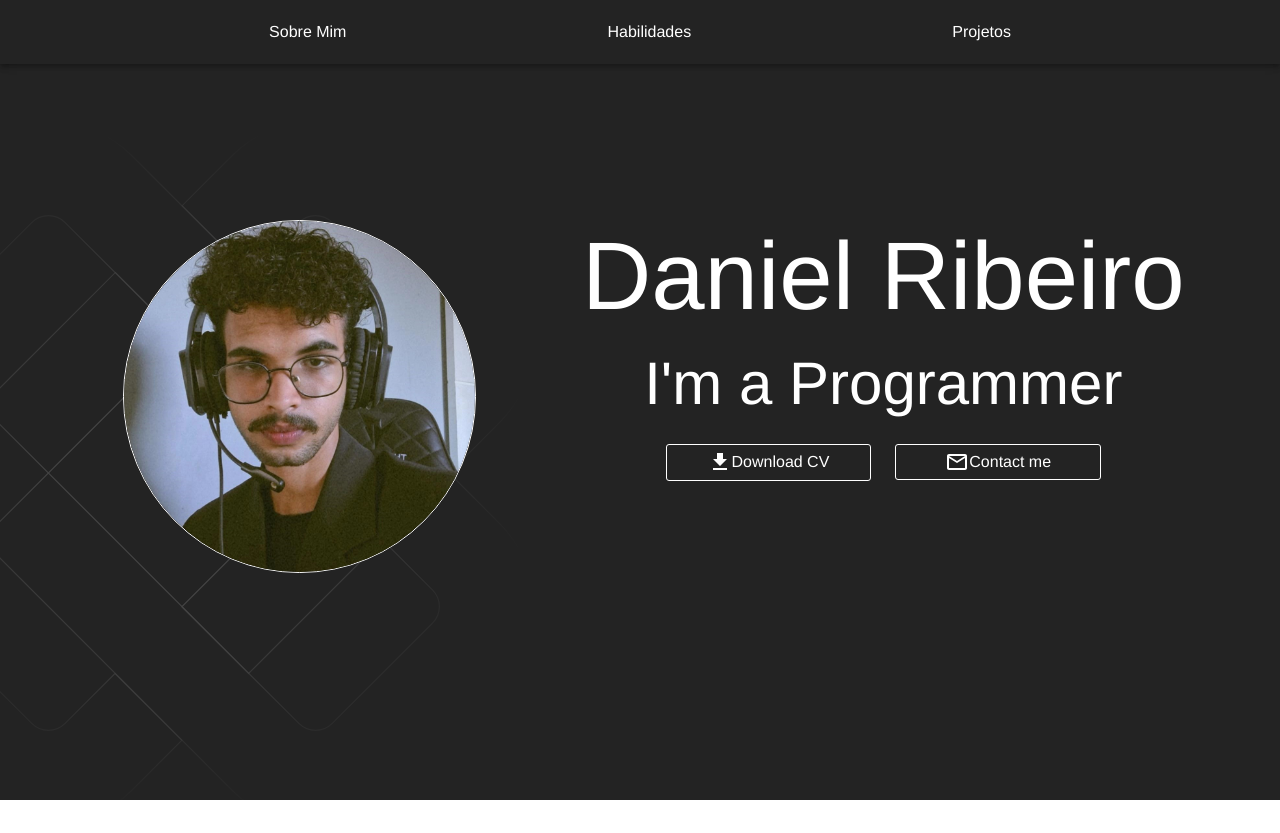
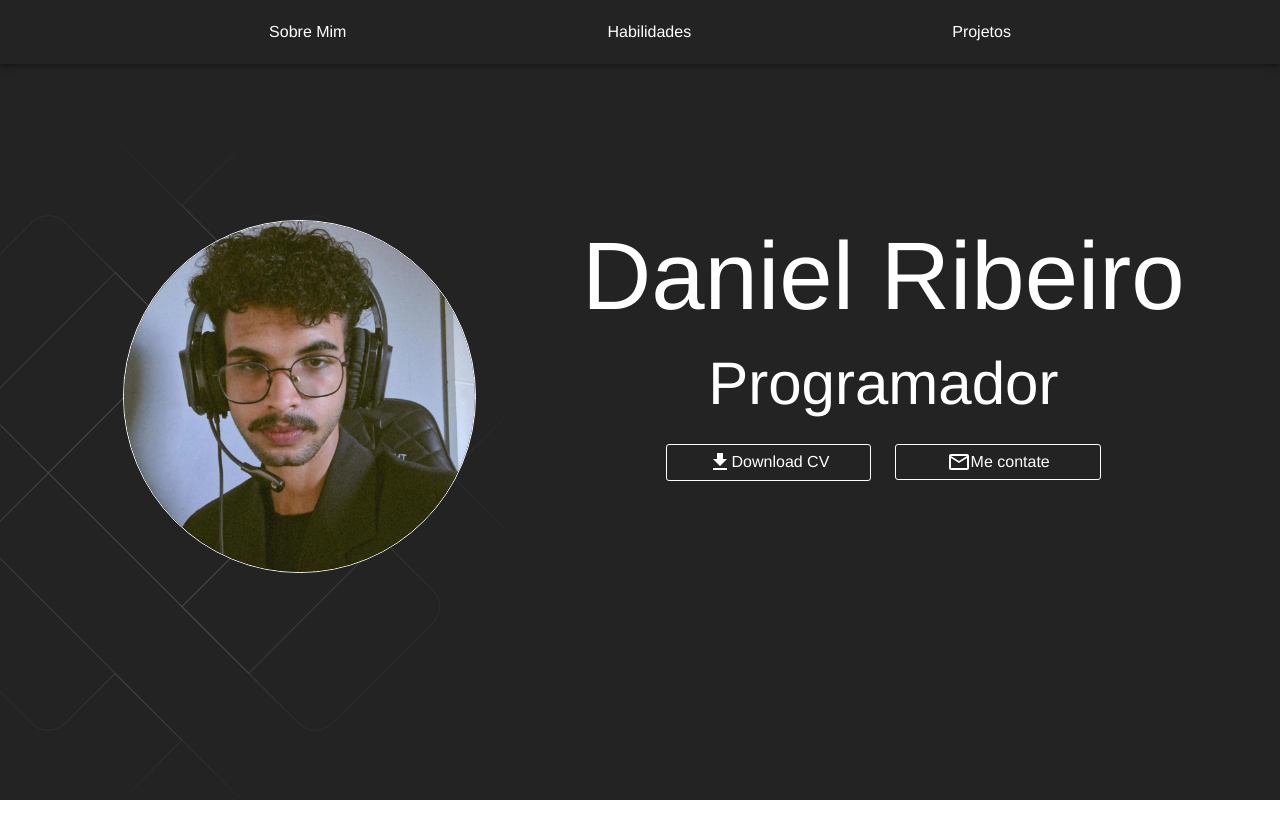
Before and after one commit to DanielRibeiroF/Meu-Portfolio, a React (Vite) app: page / in a window 1280 px wide. Built offline with nearby package versions, Linux system fonts and the light colour scheme.

Commit message:
feat: added events onclick on the StyledButtons

```diff
--- a/src/pages/Home/sections/Hero/Hero.tsx
+++ b/src/pages/Home/sections/Hero/Hero.tsx
@@ -33,6 +33,25 @@ const Hero = () => {
         borderRadius: "50%",
         border:`1px solid ${theme.palette.primary.contrastText}`,
     }))
+    const handleEmailClick = () => {
+        // Substitua com seu endereço de e-mail, assunto e corpo do e-mail
+        const email = 'danielferreirar327@gmail.com';
+        const subject = 'Assunto do E-mail';
+        const body = 'Corpo do e-mail';
+
+        // Codifica os parâmetros para garantir que eles sejam interpretados corretamente
+        const mailtoLink = `mailto:${email}?subject=${encodeURIComponent(subject)}&body=${encodeURIComponent(body)}`;
+
+        window.location.href = mailtoLink;
+      };
+
+      const handleClick = () => {
+        // URL modificada para download direto
+        const drivePdfUrl = 'https://drive.google.com/file/d/1BV1BrArQo5UdbO0XL7FyAWq23zBB_T-9/view?usp=drive_link';
+
+        // Abrir o PDF em uma nova aba para iniciar o download
+        window.open(drivePdfUrl, '_blank');
+      };
 
     return (
         <>
@@ -54,22 +73,23 @@ const Hero = () => {
                         </Grid>
                         <Grid size={{ xs: 12, md: 7 }}>
                             <Typography color="primary.contrastText" variant="h1" textAlign="center" pb={2}>Daniel Ribeiro</Typography>
-                            <Typography color="primary.contrastText" variant="h2" textAlign="center">I'm a Programmer</Typography>
+                            <Typography color="primary.contrastText" variant="h2" textAlign="center">Programador</Typography>
                             <Grid container display="flex"  justifyContent="center" spacing={3} pt={3}>
                                 <Grid size={{ xs: 12, md: 4 }} display="flex" justifyContent="center">
-                                        <StyledButton>
+                                        <StyledButton onClick={handleClick}>
                                         <DownloadIcon />
                                         <Typography>
+
                                         Download CV
                                         </Typography>
 
                                         </StyledButton>
                                 </Grid>
                                 <Grid size={{ xs: 12, md: 4 }}>
-                                    <StyledButton >
+                                    <StyledButton onClick={handleEmailClick}>
                                         <MailOutlineIcon />
                                          <Typography>
-                                         Contact me
+                                         Me contate
                                          </Typography>
                                         </StyledButton >
                                 </Grid>
```
